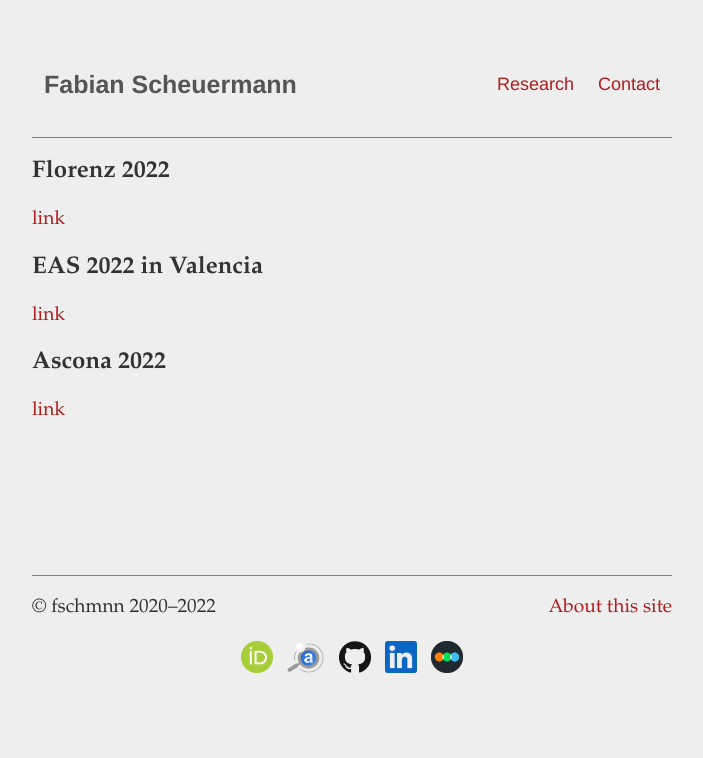
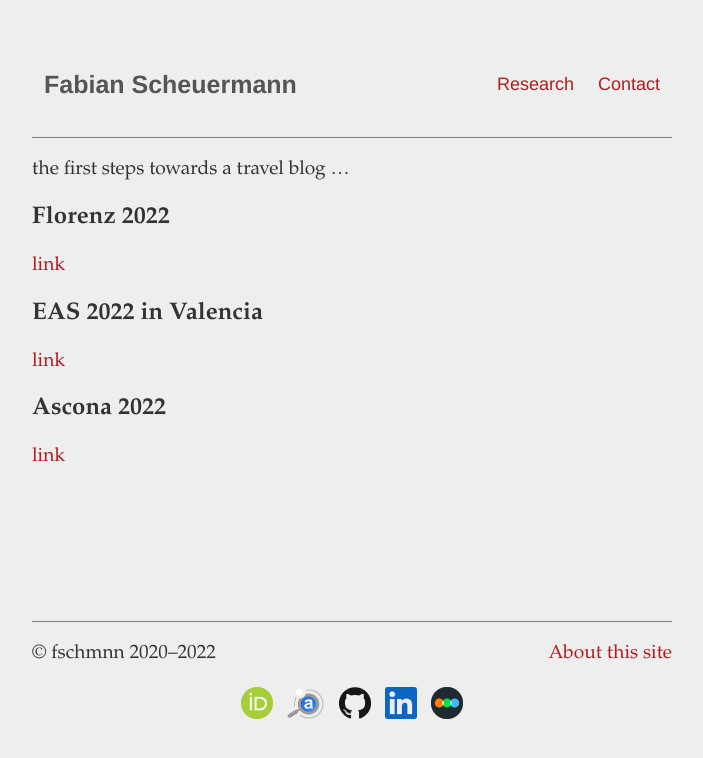
Before and after one commit to fschmnn/fschmnn.github.io, a Jekyll site: the page built from _pages/travel.md, in a window 1280 px wide. Shown: the top 758 px of the page, without its empty margins (288-991 px from the left). Built offline with Jekyll 4.4.1, drawn with Linux system fonts in a browser that asks for light colours.

Commit message:
2022.07.04 - update gems

```diff
--- a/_pages/travel.md
+++ b/_pages/travel.md
@@ -4,6 +4,7 @@ title: travel
 permalink: /travel/
 ---
 
+the first steps towards a travel blog ...
 
 ## Florenz 2022
 
```
Also changed, not shown: Gemfile.lock.
